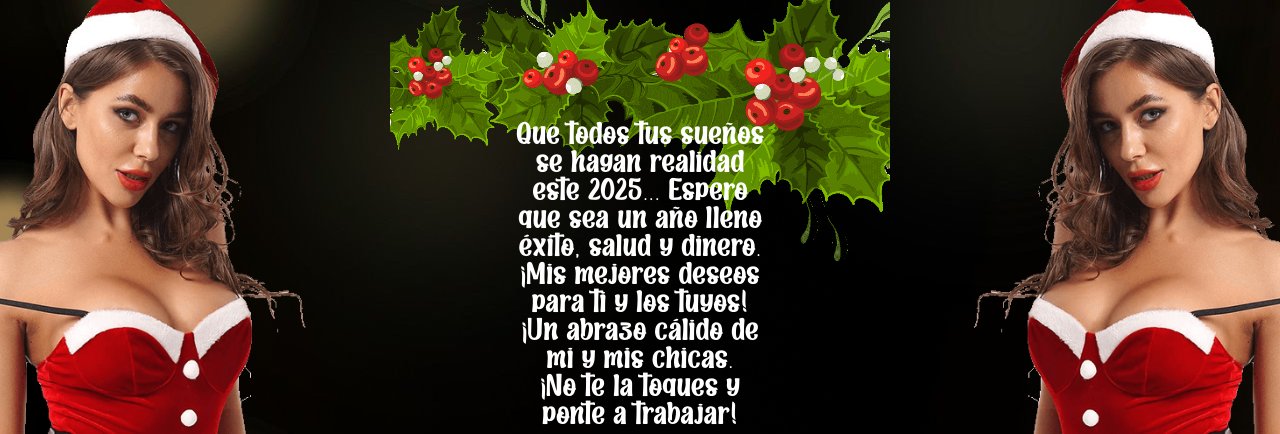
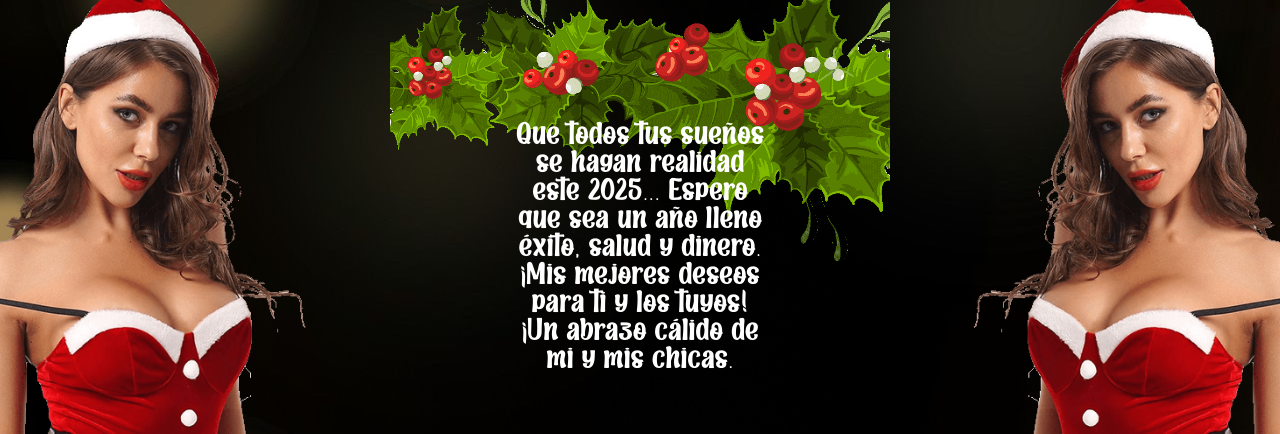
Before and after one commit to slimm1/felicitacionNavide-a, a plain HTML site: page index.html in a window 1280 px wide. Shown: the part 199-633 px from the top of the page. Drawn offline with Linux system fonts and the light colour scheme.

Commit message:
fixed postcard text

```diff
--- a/index.html
+++ b/index.html
@@ -18,7 +18,7 @@
         <img src="imagenes/png-clipart-mistletoe-christmas-chirstmas-decorations-s-flower-arranging-leaf.png" width="500px">
     </nav>
     <p id="bordetransparente">Que todos tus sueños se hagan realidad este 2025... Espero que sea un año lleno éxito, salud y dinero.
-        ¡Mis mejores deseos para ti y los tuyos! ¡Un abrazo cálido de mi y mis chicas. <br>¡No te la toques y ponte a trabajar!
+        ¡Mis mejores deseos para ti y los tuyos! ¡Un abrazo cálido de mi y mis chicas.
     </p>
     <p id="footer">a christmas postcard by... <img src="imagenes/slimm1_logos_rgb_Mesa de trabajo 1.png" width="200px"></p>
     </body>
```
